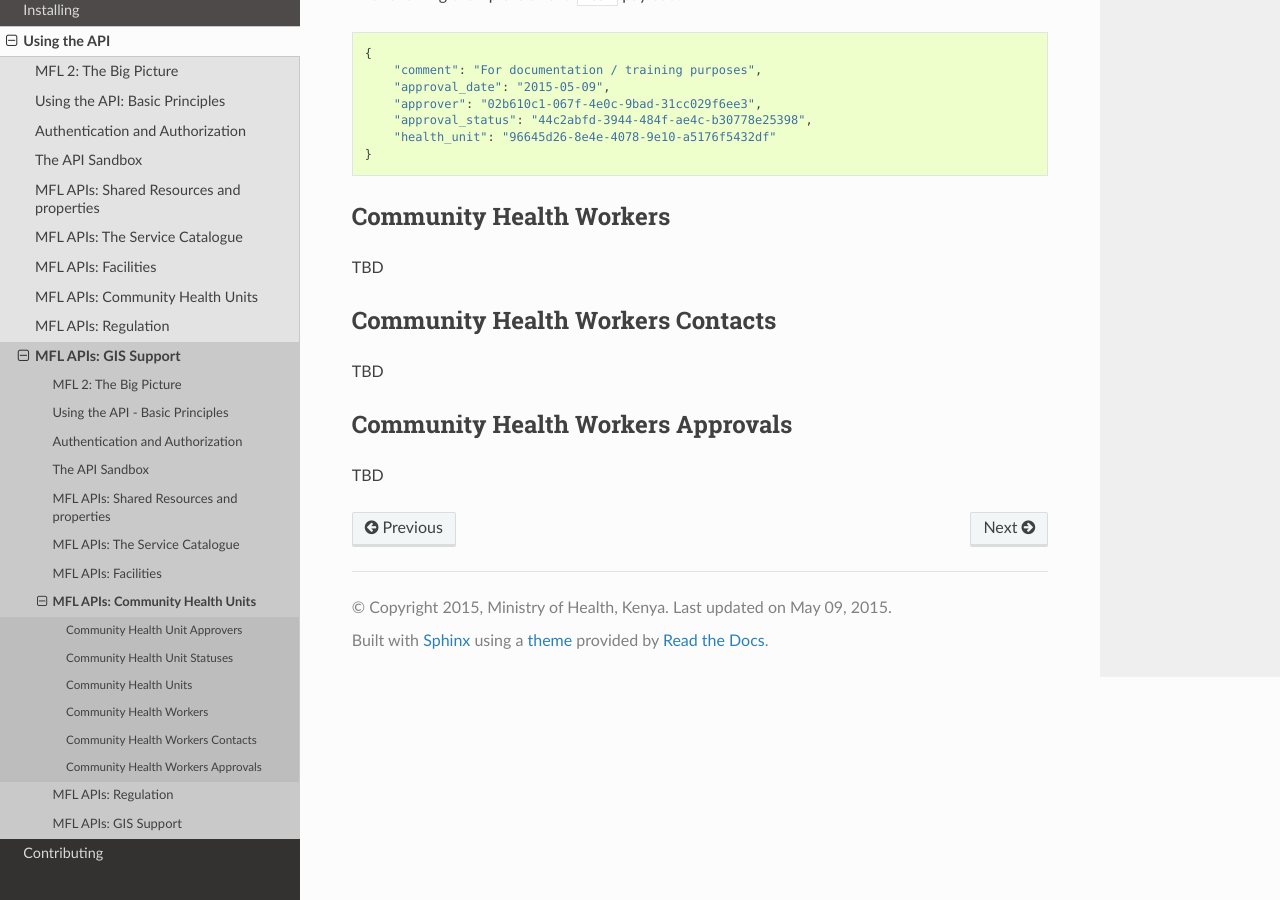
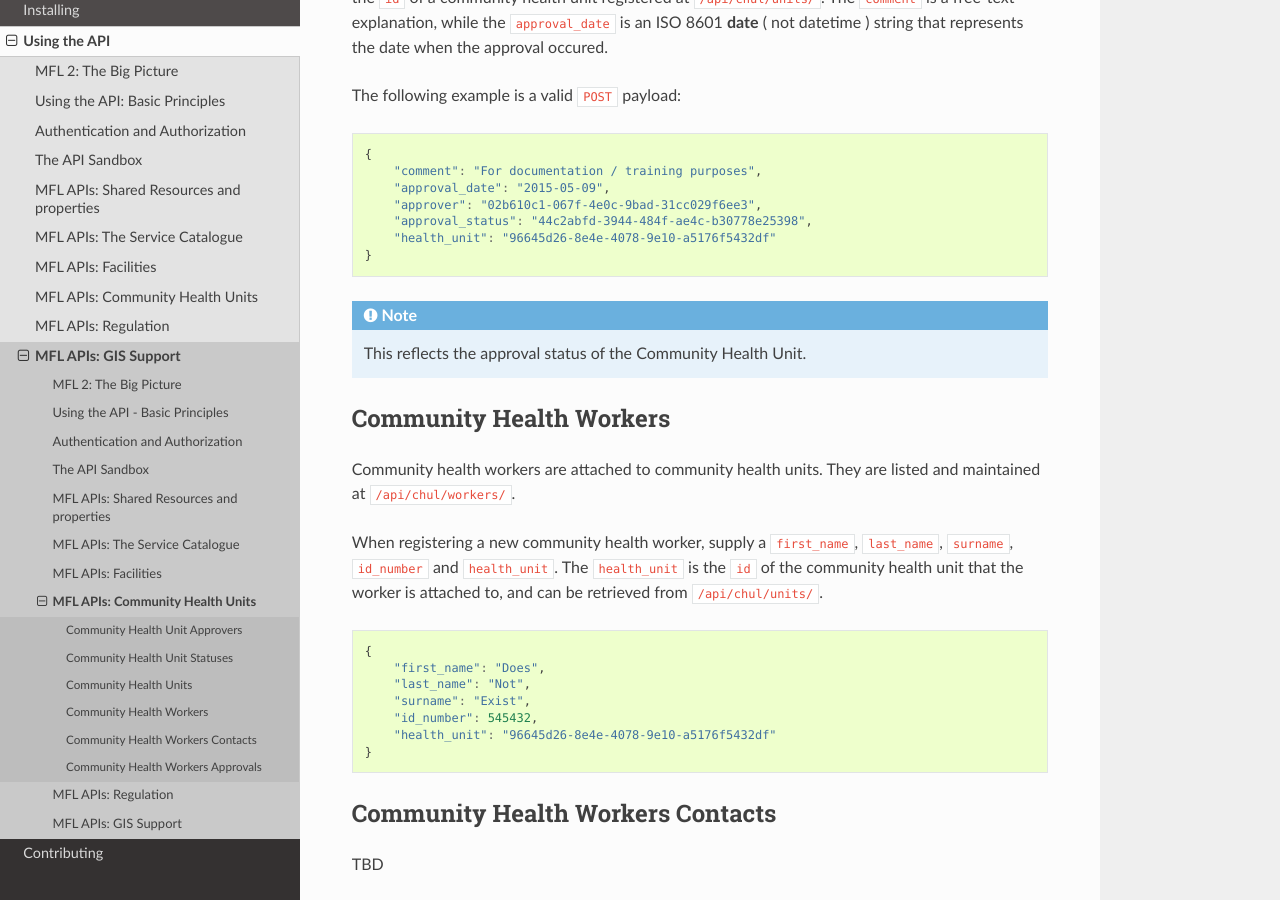
Before and after one commit to MasterFacilityList/mfl_api, a Sphinx documentation site: the page built from docs/getting_started/community_health_units.rst, in a window 1280 px wide and 900 px high, scrolled down 2943 px. Built offline with Sphinx 7.4.7 and the Read the Docs theme 2.0.0, drawn with Linux system fonts in a browser that asks for light colours; some of the changed text lies outside the part shown.

Commit message:
Added docs section on community health workers

```diff
--- a/docs/getting_started/community_health_units.rst
+++ b/docs/getting_started/community_health_units.rst
@@ -72,6 +72,9 @@ Here is an example payload:
         "description": "Actively Deployed"
     }
 
+.. note::
+
+    This reflects the operational status of the Community Health Unit.
 
 Community Health Units
 ------------------------
@@ -133,7 +136,7 @@ represents the date when the approval occured.
 
 The following example is a valid ``POST`` payload:
 
-.. code-block:: python
+.. code-block:: javascript
 
     {
         "comment": "For documentation / training purposes",
@@ -143,9 +146,29 @@ The following example is a valid ``POST`` payload:
         "health_unit": "96645d26-8e4e-4078-9e10-a5176f5432df"
     }
 
+.. note::
+
+    This reflects the approval status of the Community Health Unit.
+
 Community Health Workers
 --------------------------
-TBD
+Community health workers are attached to community health units. They are
+listed and maintained at ``/api/chul/workers/``.
+
+When registering a new community health worker, supply a ``first_name``,
+``last_name``, ``surname``, ``id_number`` and ``health_unit``. The
+``health_unit`` is the ``id`` of the community health unit that the worker
+is attached to, and can be retrieved from ``/api/chul/units/``.
+
+.. code-block:: javascript
+
+    {
+        "first_name": "Does",
+        "last_name": "Not",
+        "surname": "Exist",
+        "id_number": 545432,
+        "health_unit": "96645d26-8e4e-4078-9e10-a5176f5432df"
+    }
 
 Community Health Workers Contacts
 ------------------------------------
```
Also changed, not shown: 1 other file.
